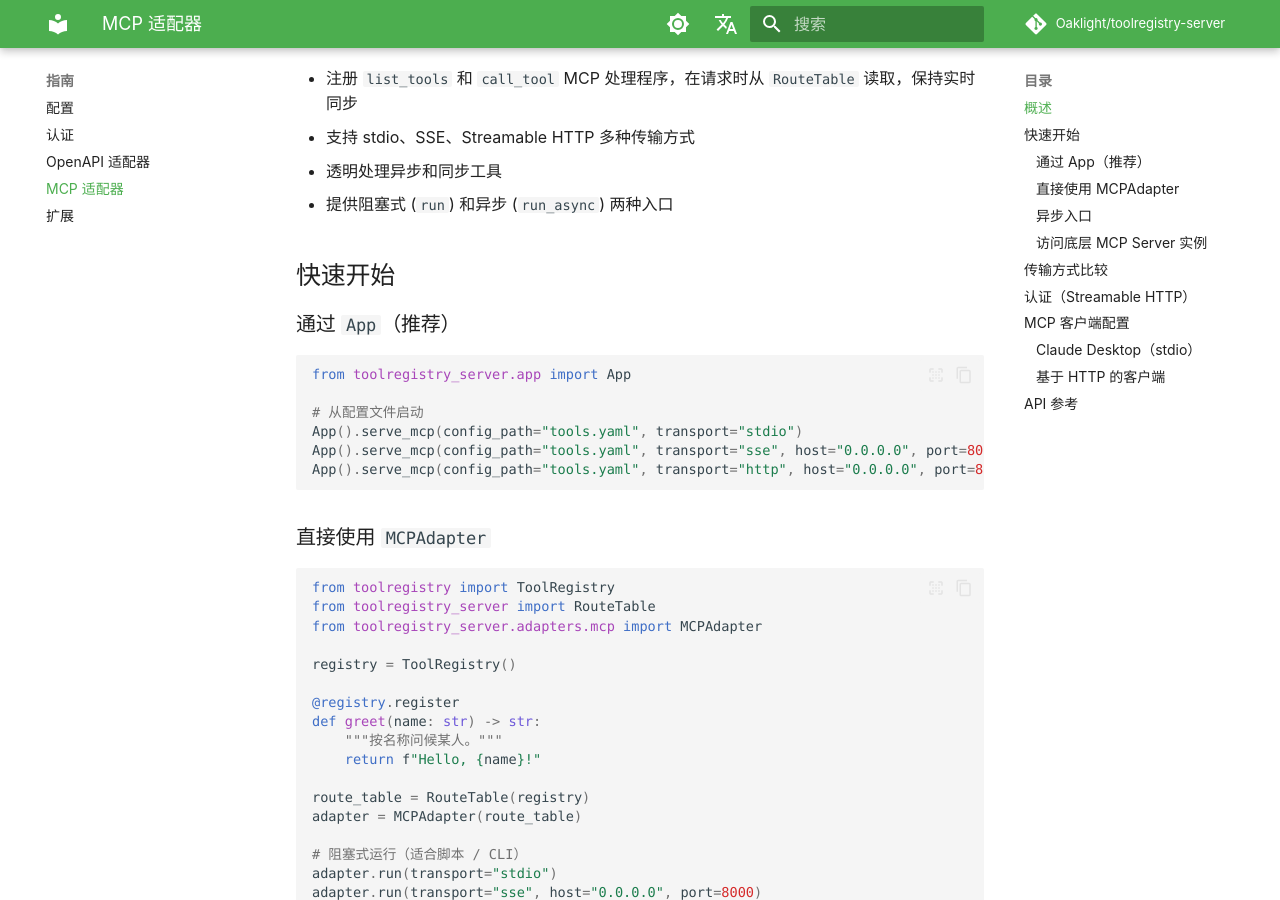
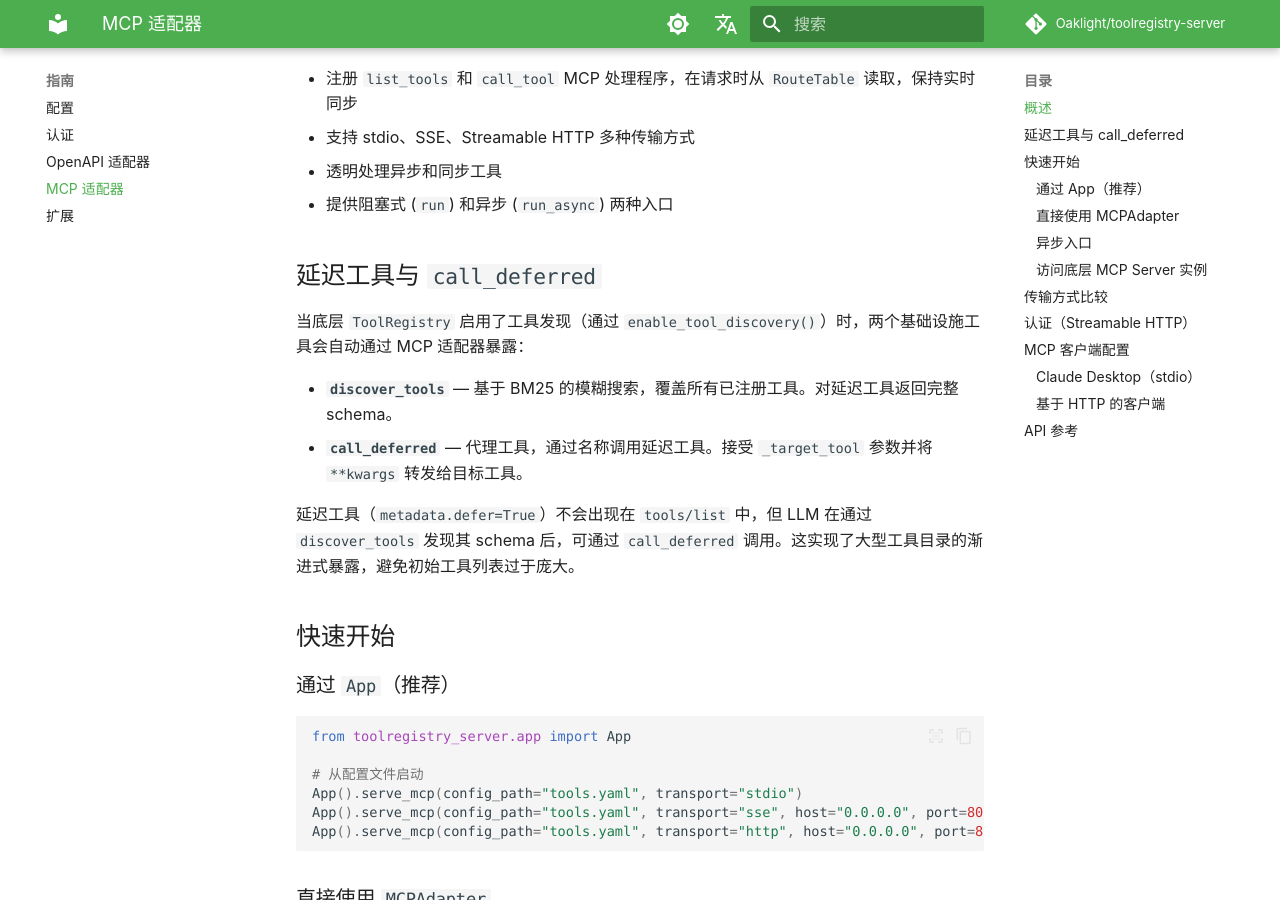
Before and after one commit to Oaklight/toolregistry-server, an MkDocs documentation site: the page built from docs/guides/mcp.md, in a window 1280 px wide and 900 px high, scrolled down 364 px. Built offline with MkDocs 1.6.1 and Material for MkDocs 9.7.7, drawn with Linux system fonts in a browser that asks for light colours; some web fonts are replaced; comment, search, counter and statistics services are not loaded.

Commit message:
docs: add call_deferred and additionalProperties to guides

```diff
--- a/docs/guides/mcp.md
+++ b/docs/guides/mcp.md
@@ -10,6 +10,15 @@ MCP 适配器通过 [模型上下文协议](https://modelcontextprotocol.io/)
 - 支持 stdio、SSE、Streamable HTTP 多种传输方式
 - 透明处理异步和同步工具
 - 提供阻塞式 (`run`) 和异步 (`run_async`) 两种入口
+
+## 延迟工具与 `call_deferred`
+
+当底层 `ToolRegistry` 启用了工具发现（通过 `enable_tool_discovery()`）时，两个基础设施工具会自动通过 MCP 适配器暴露：
+
+- **`discover_tools`** — 基于 BM25 的模糊搜索，覆盖所有已注册工具。对延迟工具返回完整 schema。
+- **`call_deferred`** — 代理工具，通过名称调用延迟工具。接受 `_target_tool` 参数并将 `**kwargs` 转发给目标工具。
+
+延迟工具（`metadata.defer=True`）不会出现在 `tools/list` 中，但 LLM 在通过 `discover_tools` 发现其 schema 后，可通过 `call_deferred` 调用。这实现了大型工具目录的渐进式暴露，避免初始工具列表过于庞大。
 
 ## 快速开始
 
```
Also changed, not shown: docs/guides/openapi.md (+1 -0 lines).
